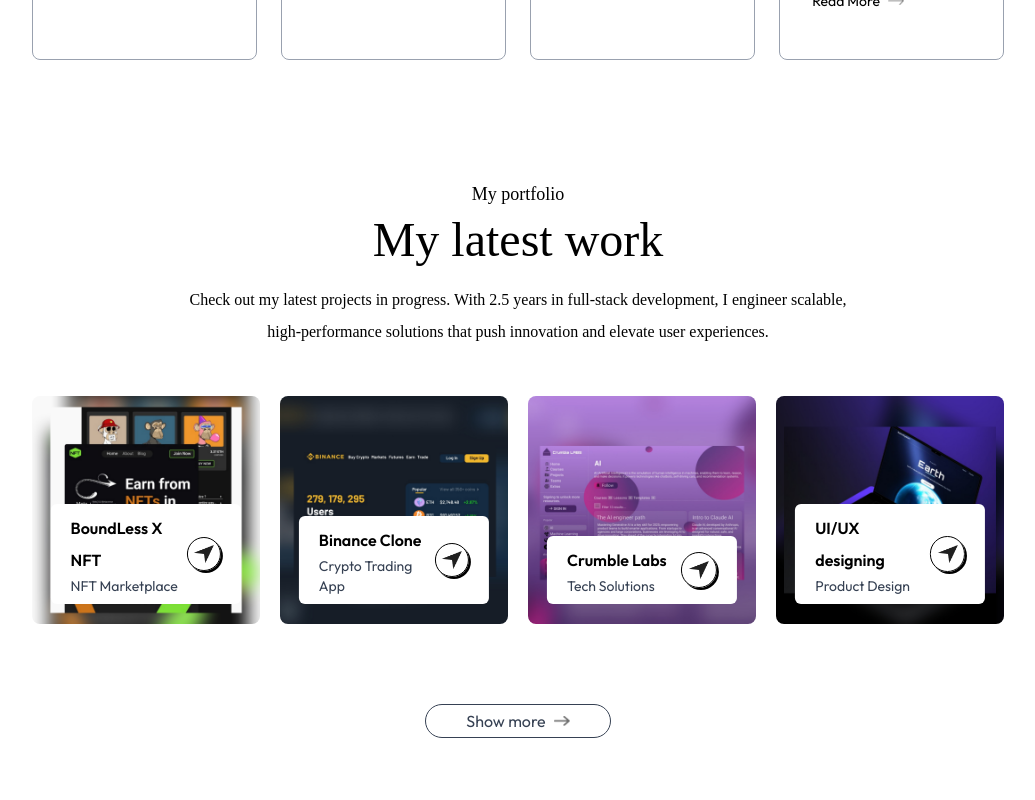
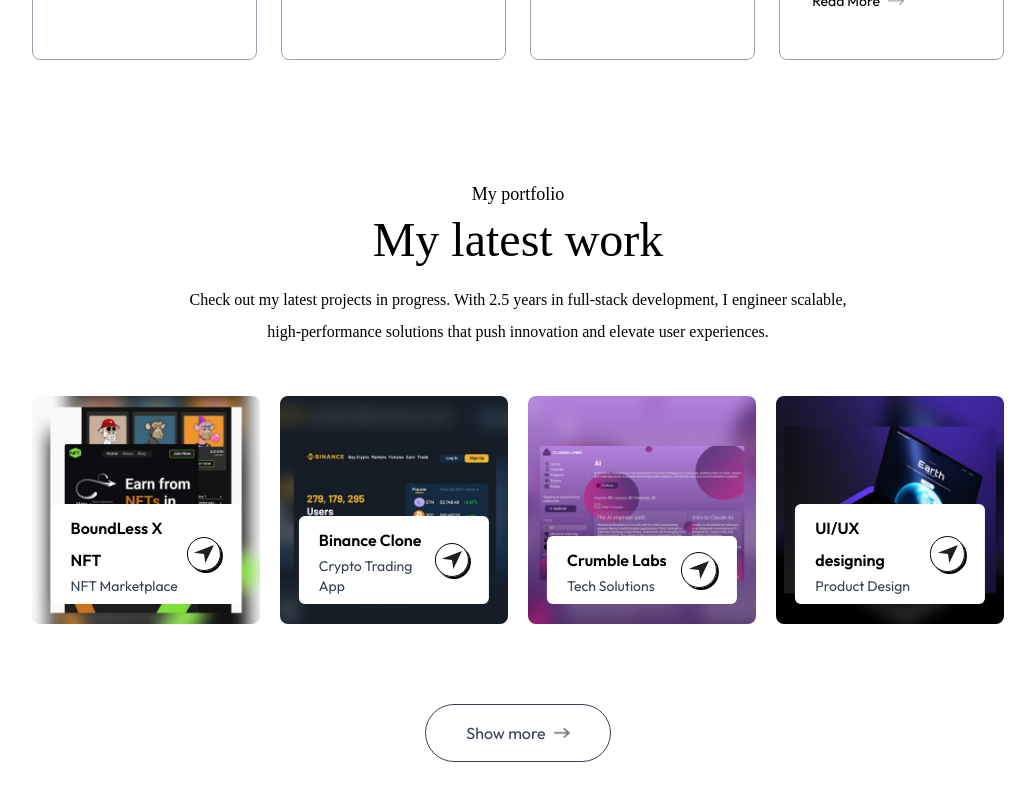
Before and after one commit to oldschoolmoron/Myportfolio, a Next.js app: page / in a window 1280 px wide. Shown: the part 2035-2835 px from the top of the page, without its empty margins (122-1157 px from the left). Built offline with nearby package versions, Linux system fonts and the light colour scheme; a web font is replaced by a local one.

Commit message:
Fix: Adjusted alignment in the project section

```diff
--- a/app/Components/Work.jsx
+++ b/app/Components/Work.jsx
@@ -26,7 +26,7 @@
         </div>
       ))}
     </div>
-    <a href='' className='w-max flex items-center justify-center gap-2 text-gray-700 border-[0.5px] border-gray-700 rounded-full y-3 px-10 mx-auto my-20 hover:bg-lightHover duration-500'>
+    <a href='https://github.com/oldskoolmoron?tab=repositories' target='_blank'  className='w-max flex items-center justify-center gap-2 text-gray-700 border-[0.5px] border-gray-700 rounded-full py-3 px-10 mx-auto my-20 hover:bg-lightHover duration-500'>
       Show more <Image src={assets.right_arrow_bold} alt='Right-arrow' className='w-4' />
     </a>
   </div>
```
